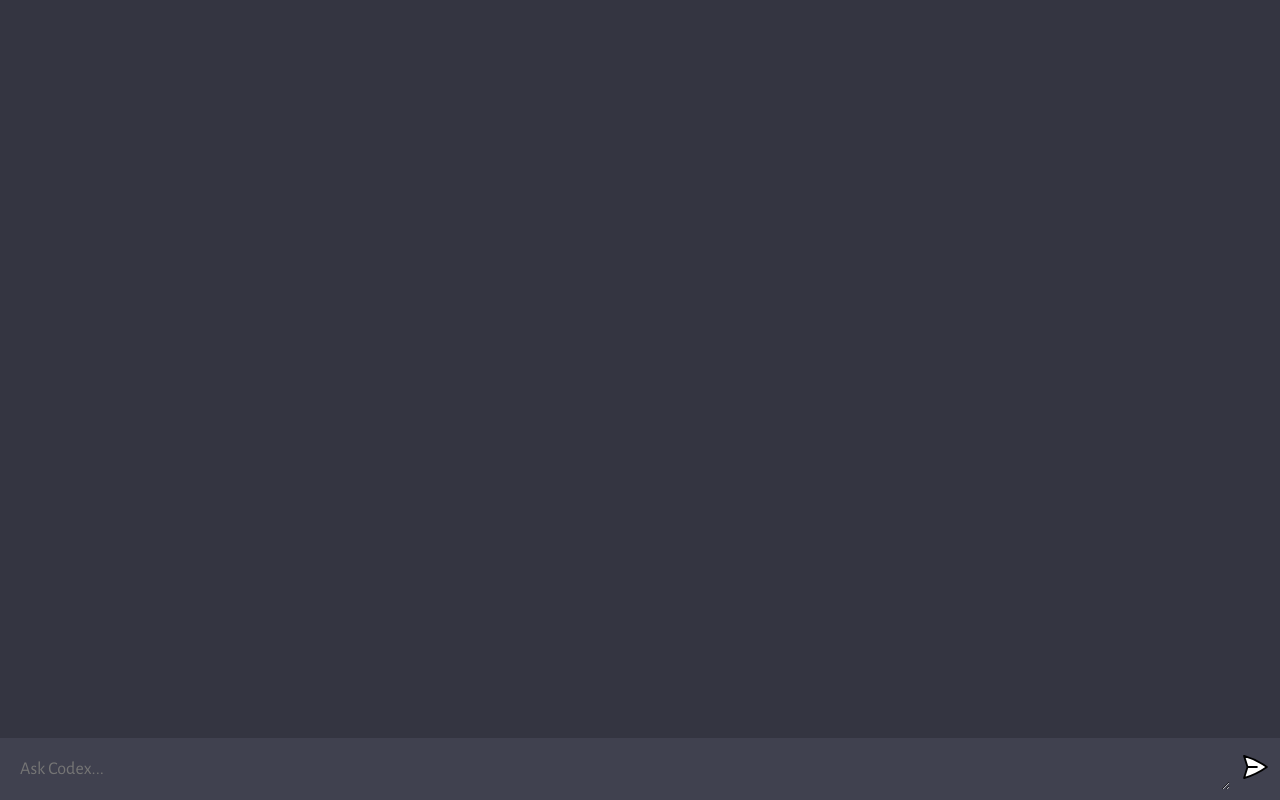
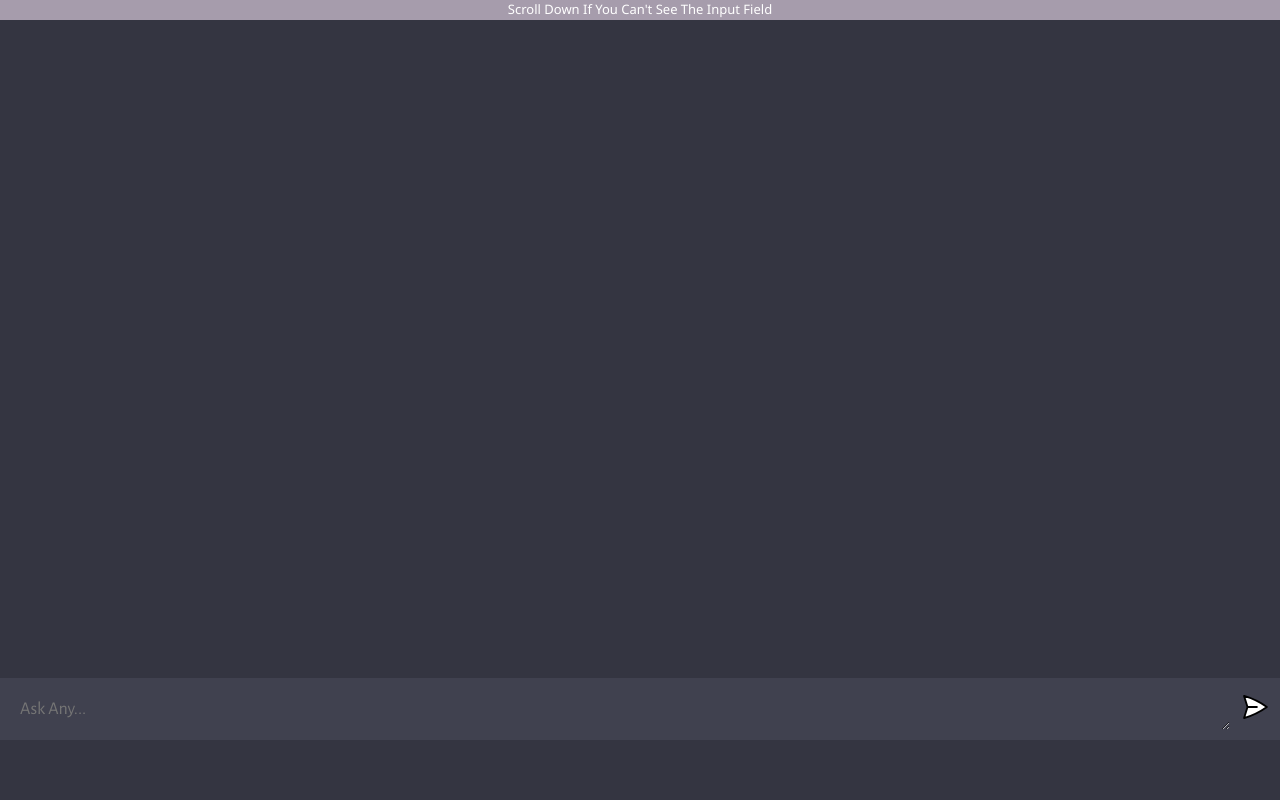
Before and after one commit to Choco47/Chat-Ai, a website built with Vite: page client/index.html in a window 1280 px wide. Built offline with nearby package versions, Linux system fonts and the light colour scheme.

Commit message:
update style

```diff
--- a/client/index.html
+++ b/client/index.html
@@ -8,11 +8,12 @@
     <link rel="stylesheet" href="style.css">
   </head>
   <body>
+    <div id="navbar"><p id="navtext">Scroll Down If You Can't See The Input Field</p> </div>
     <div id="app">
       <div id="chat_container"></div>
 
       <form>
-        <textarea name="prompt" rows="1" cols="1" placeholder="Ask Codex..."></textarea>
+        <textarea name="prompt" rows="1" cols="1" placeholder="Ask Any..."></textarea>
         <button type="submit"><img src="assets/send.svg"/></button>
       </form>
 
--- a/client/style.css
+++ b/client/style.css
@@ -13,13 +13,28 @@ body {
 
 #app {
   width: 100vw;
-  height: 100vh;
+  height: 90vh;
   background: #343541;
 
   display: flex;
   flex-direction: column;
   align-items: center;
   justify-content: space-between;
+}
+
+#navbar{
+  height: 20px;
+  background: #a69cac;
+  justify-content: center;
+
+}
+
+#navtext{
+  text-align: center;
+  color: #fff;
+  font-family: 'Segoe UI', Tahoma, Geneva, Verdana, sans-serif;
+  font-weight: 500;
+  font-size: small;
 }
 
 #chat_container {
```
